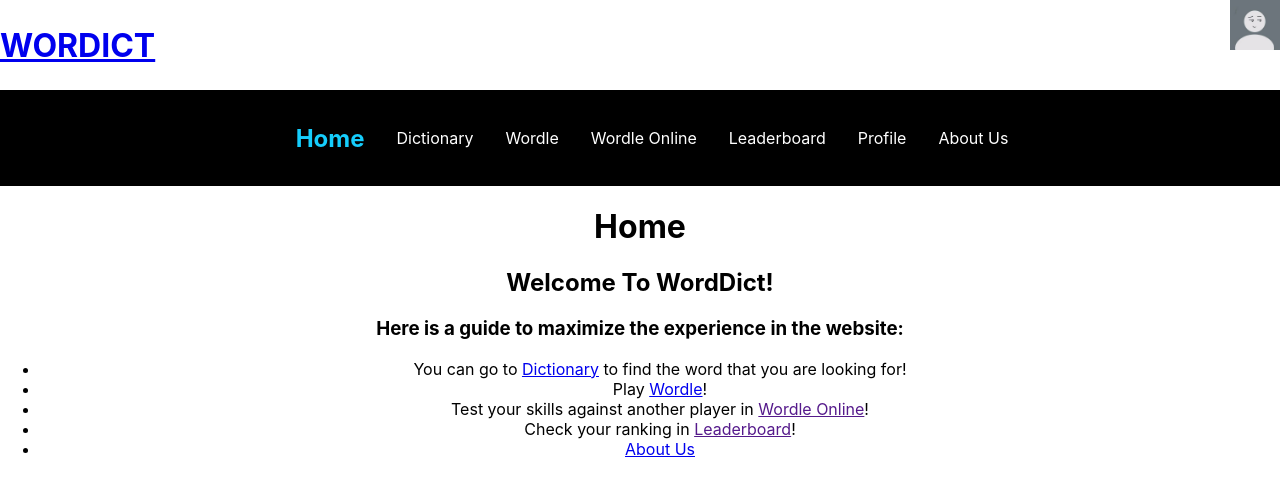
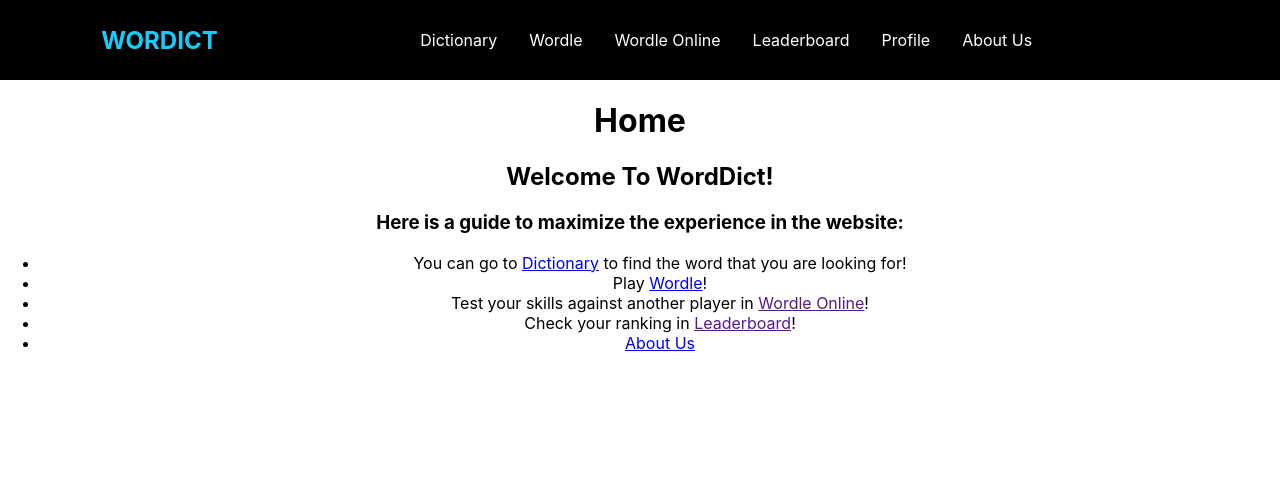
Before and after one commit to MarkProjs/wordict-project, a React (Create React App) app in the folder client/: page / in a window 1280 px wide. Shown: the top 496 px of the page. Built offline with nearby package versions, Linux system fonts and the light colour scheme; no server answers.

Commit message:
removing the header and putting it in the navbar

```diff
--- a/client/src/App.js
+++ b/client/src/App.js
@@ -2,7 +2,6 @@ import './App.css';
 import Nav from "./components/Nav.js";
 import { useEffect, useState } from 'react';
 import UserContext from './userContext';
-import UserMenu from './components/UserMenu';
 import FetchModule from './controllers/FetchModule';
 import PreviousPageContext from './components/NavigationExtra/PreviousPageContext';
 
@@ -36,10 +35,6 @@ function App() {
         setIsLoggedIn: setIsLoggedIn
       }}>
         <div className="App">
-          <div className="header">
-            <h1 id="title"><a href="/">WORDICT</a></h1>
-            <UserMenu/>
-          </div>
           <Nav/>
         </div>
       </UserContext.Provider>
--- a/client/src/components/NavBar.css
+++ b/client/src/components/NavBar.css
@@ -2,9 +2,8 @@
     background: #000;
     height: 80px;
     display: flex;
-    justify-content: space-evenly;
-    padding: 0.5rem calc((100vw - 1000px) / 2);
-    z-index: 10;
+    justify-content: space-around;
+    align-items:center;
 }
 
 .NavMenu {
--- a/client/src/components/NavBar.js
+++ b/client/src/components/NavBar.js
@@ -1,16 +1,18 @@
 import './NavBar.css';
 import { NavLink } from 'react-router-dom';
 import usePreviousPage from './NavigationExtra/usePreviousPage';
+import userMenu from './UserMenu';
+import UserMenu from './UserMenu';
 
 function NavBar() {
   usePreviousPage();
   return(
     <>
       <nav className='Nav'>
+        <NavLink to='/' className='mainNavLink'>
+          <h1>WORDICT</h1>
+        </NavLink>
         <div className='NavMenu'>
-          <NavLink to='/' className='mainNavLink'>
-            <h1>Home</h1>
-          </NavLink>
           <NavLink to="/dict" activestyle="true" className='mainNavLink'>
             Dictionary
           </NavLink>
@@ -30,6 +32,7 @@ function NavBar() {
             About Us
           </NavLink>
         </div>
+        <UserMenu/>
       </nav>
     </>
   );
--- a/client/src/components/UserMenu.js
+++ b/client/src/components/UserMenu.js
@@ -15,8 +15,7 @@ function UserMenu() {
   }
 
   return (
-    <div className="profile login">
-      <img src={user.picture} style={{ width: 50, height: 50 }} referrerPolicy="no-referrer" />
+    <div className="profile-login">
       <LogInBtn />
       {user.isLoggedIn && <button onClick={handleLogout}>Logout</button>}
     </div>
```
